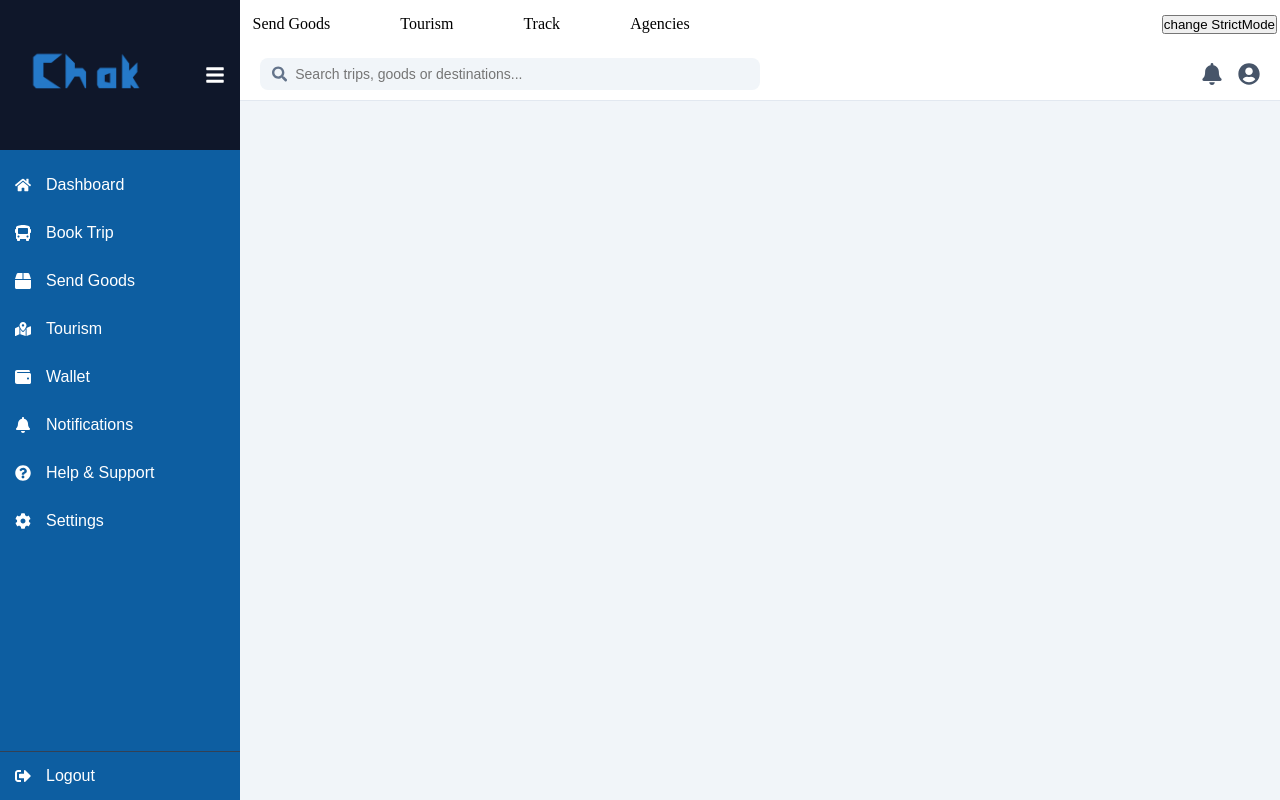
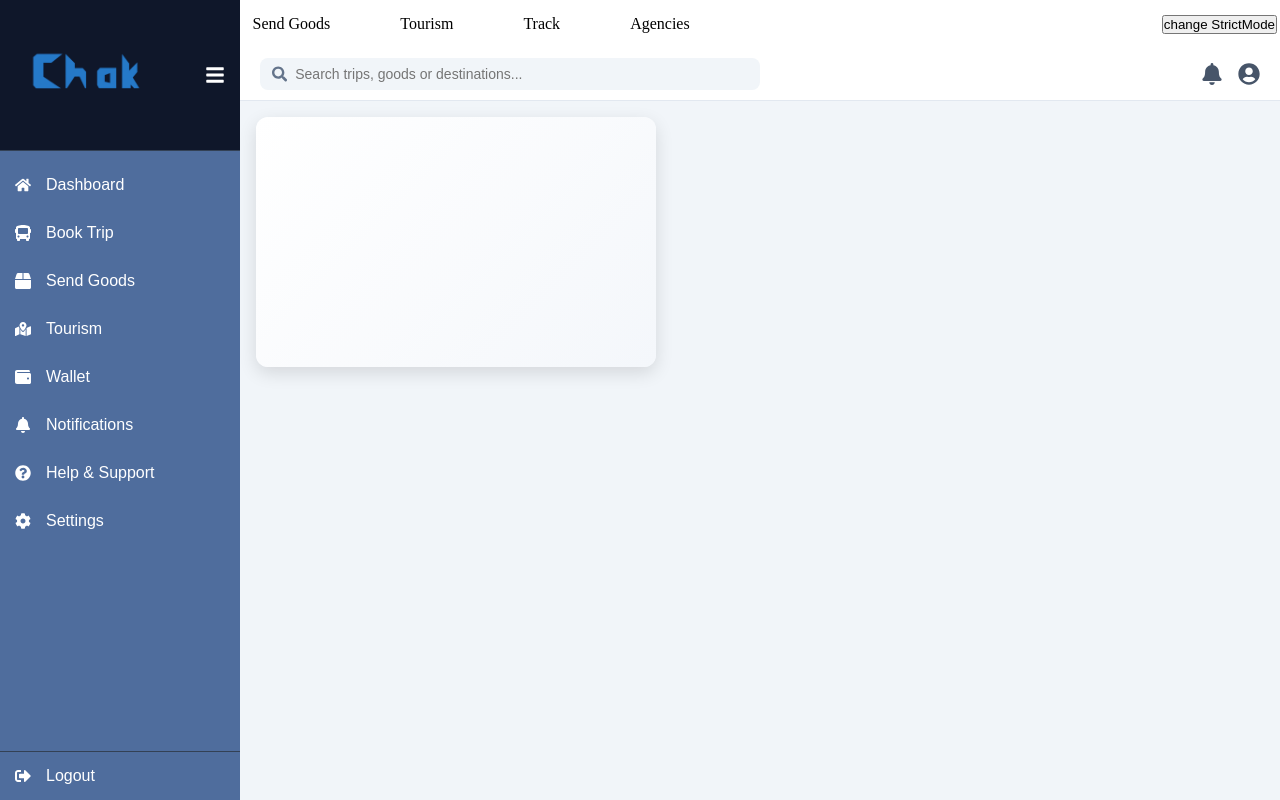
Before and after one commit to Godwill993/chak-travelling, a React (Vite) app: page / in a window 1280 px wide. Shown: the top 800 px of the page. Built offline with nearby package versions, Linux system fonts and the light colour scheme.

Commit message:
trying to add pages in my react

```diff
--- a/package.json
+++ b/package.json
@@ -12,7 +12,8 @@
   "dependencies": {
     "react": "^19.1.1",
     "react-dom": "^19.1.1",
-    "react-icons": "^5.5.0"
+    "react-icons": "^5.5.0",
+    "react-router-dom": "^7.9.4"
   },
   "devDependencies": {
     "@eslint/js": "^9.33.0",
--- a/src/FLIP.jsx
+++ b/src/FLIP.jsx
@@ -42,6 +42,8 @@ export default function FlippableCard({
         .flippable-card {
           perspective: 1000px;
           cursor: pointer;
+          margin: 1rem;
+          display: inline-block;
           outline: none; /* focus outline handled below for accessibility */
         }
 
--- a/src/main.jsx
+++ b/src/main.jsx
@@ -10,7 +10,7 @@ createRoot(document.getElementById('root')).render(
   <StrictMode>
     <Nav/>
 <DTTMSDashboard/>
-   <FLIP></FLIP>
+
 
   </StrictMode>
 )
--- a/src/sidebar.jsx
+++ b/src/sidebar.jsx
@@ -1,6 +1,6 @@
 import React, { useState } from "react";
 import { FaBars, FaBus, FaBox, FaMapMarkedAlt, FaWallet, FaBell, FaCog, FaSignOutAlt, FaQuestionCircle, FaHome, FaSearch, FaUserCircle } from "react-icons/fa";
-
+import FlippableCard from "./FLIP.jsx";
 export default function DTTMSDashboard() {
   const [isCollapsed, setIsCollapsed] = useState(false);
 
@@ -48,6 +48,11 @@ export default function DTTMSDashboard() {
             <FaUserCircle style={styles.navIcon} />
           </div>
         </div>
+        <div className="dashboard">
+        <FlippableCard title="" width="400px" height="250px"></FlippableCard>
+
+
+        </div>
 
 
       </div>
@@ -65,7 +70,7 @@ const styles = {
     margin: 0,
   },
   sidebar: {
-    backgroundColor: "#0d5ea1ff",
+    backgroundColor: "#4f6d9dff",
     color: "white",
     height: "100vh",
     display: "flex",
@@ -82,7 +87,7 @@ const styles = {
     justifyContent: "space-between",
     padding: "15px",
     background: "#0f172a",
-    borderBottom: "1px solid #0d5ea1ff",
+    borderBottom: "1px solid #334155",
   },
   logo: {
     margin: 0,
```
Also changed, not shown: 1 other file (tests, documents, lock files or other folders).
